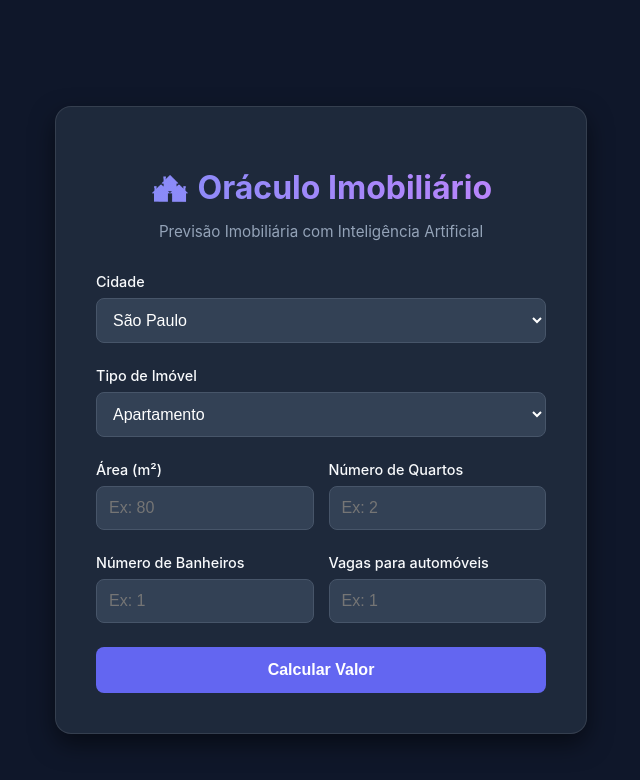
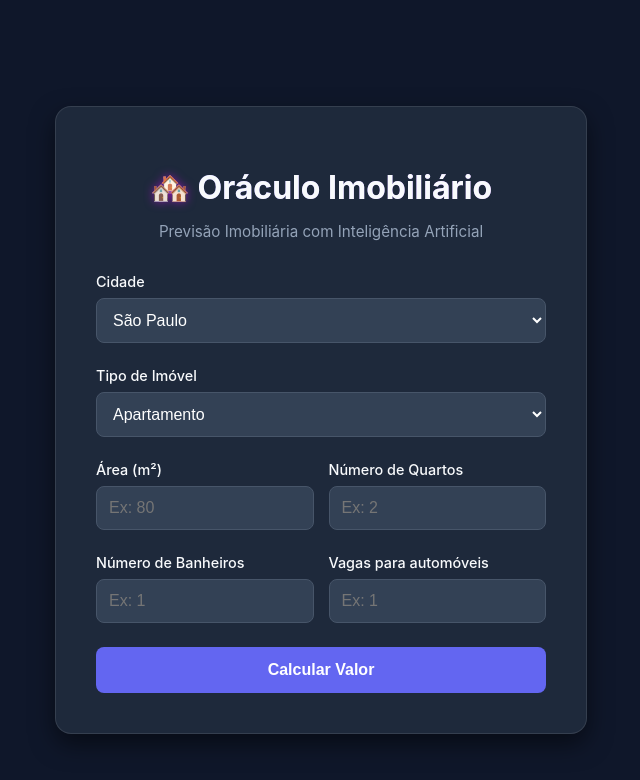
Before and after one commit to p3drobitencourt/calculadora_preco_imovel_front-end, a React (Create React App) app in the folder frontend-casas/: page / in a window 1280 px wide. Shown: the top 780 px of the page, without its empty margins (319-959 px from the left). Built offline with nearby package versions, Linux system fonts and the light colour scheme.

Commit message:
Correção de design

```diff
--- a/frontend-casas/src/App.css
+++ b/frontend-casas/src/App.css
@@ -42,7 +42,6 @@ h1 {
   font-size: 2rem;
   background: linear-gradient(to right, #818cf8, #c084fc);
   -webkit-background-clip: text;
-  -webkit-text-fill-color: transparent;
 }
 
 .subtitle {
--- a/frontend-casas/src/App.js
+++ b/frontend-casas/src/App.js
@@ -110,7 +110,14 @@ function App() {
   return (
     <div className="App">
       <div className="container">
-        <h1>🏘️ Oráculo Imobiliário</h1>
+        <h1>
+          <span style={{
+            color: '#ed4bb7ff',
+            opacity: 1,
+            WebKitTextFillColor: 'unset !important',
+            textShadow: '0 0 10px rgba(219, 15, 255, 0.5)'
+          }}>🏘️</span> Oráculo Imobiliário
+        </h1>
         <p className="subtitle">Previsão Imobiliária com Inteligência Artificial</p>
 
         <form onSubmit={fazerPrevisao}>
```
